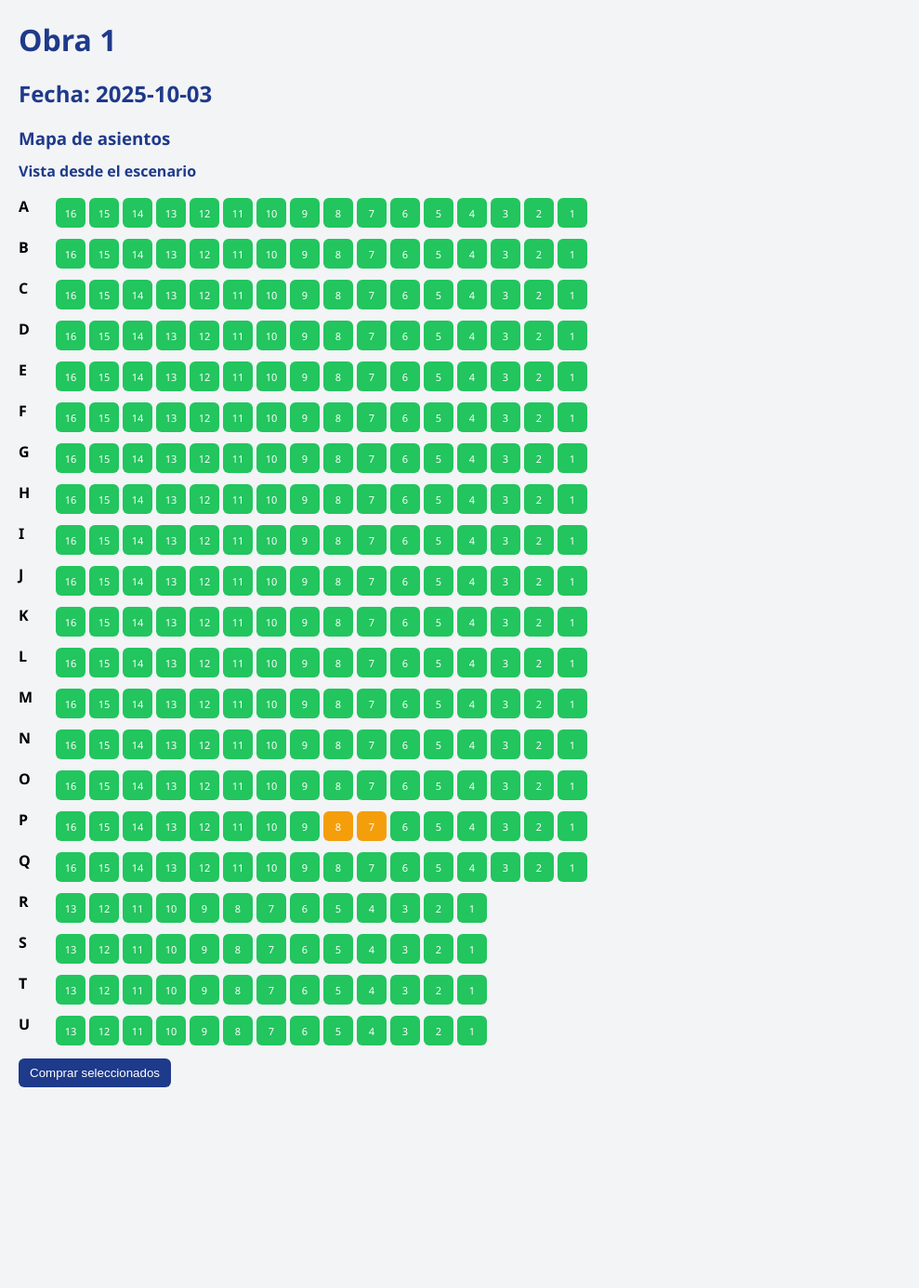
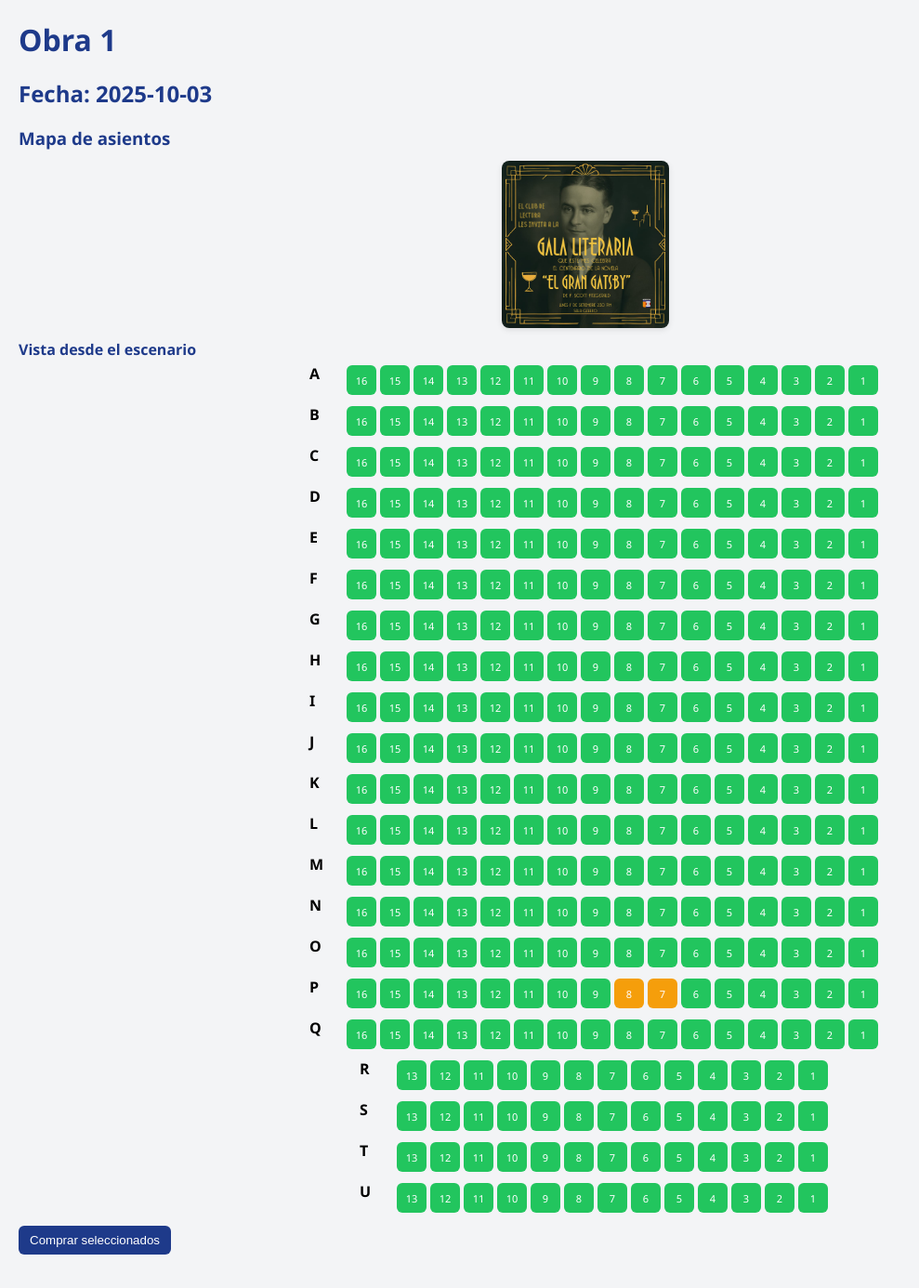
Before and after one commit to diegodjota04/auditorio_ibiza, a Flask app: page /evento/14 in a window 1280 px wide. Shown: the part 71-1457 px from the top of the page at 93% size, without its empty margins (0-989 px from the left). Before the commit the page ends 1241 px from the top, so only its background shows below. Run offline with Flask 3, Linux system fonts and the light colour scheme; data comes from the database, SQL or seed files in the repository.

Commit message:
cambios recientes

```diff
--- a/static/css/styles.css
+++ b/static/css/styles.css
@@ -113,6 +113,39 @@
   -webkit-user-select: none;
   user-select: none;
 }
+.info-superior {
+  display: flex;
+  justify-content: center;
+  align-items: flex-start;
+  gap: 20px;
+  margin-bottom: 12px;
+  flex-wrap: wrap;
+  max-width: 640px;
+  margin-left: auto;
+  margin-right: auto;
+}
+
+#evento-preview {
+  width: 180px;
+  height: 180px;
+  object-fit: cover;
+  border-radius: 8px;
+  box-shadow: 0 2px 6px rgba(0,0,0,0.1);
+}
+
+##grafico-estadisticas {
+  display: grid;
+  grid-template-columns: 1fr 1fr;
+  gap: 16px;
+  width: 100%;
+  max-width: 420px;
+  height: 180px;
+}
+
+#grafico-estadisticas canvas {
+  width: 100%;
+  height: 100%;
+}
 
 .disponible { background: #22c55e; }
 .vendido    { background: #f59e0b; }
@@ -143,11 +176,29 @@
 #seat-grid {
   display: flex;
   flex-direction: column;
-  align-items: left;
+  align-items: center;
   margin: 0 auto;
-  margin-top: 12px;
+  overflow-x: hidden; /* Evita el slider horizontal */
+  max-width: 100%;
 }
 
+.validacion-layout {
+  display: flex;
+  flex-direction: row;
+  gap: 20px;
+  align-items: flex-start;
+  flex-wrap: wrap;
+}
+
+.panel-izquierdo {
+  flex: 2;
+  min-width: 480px;
+}
+
+.panel-derecho {
+  flex: 1;
+  min-width: 300px;
+}
 
 /* Calendario */
 #calendario .fc-event-title {
--- a/templates/evento.html
+++ b/templates/evento.html
@@ -24,8 +24,12 @@
   <h2>Fecha: {{ fecha }}</h2>
 
   <h3>Mapa de asientos</h3>
-  <div class="escenario-label">Vista desde el escenario</div>
-  <div id="seat-grid">Cargando asientos...</div>
+    <div class="info-superior">
+      <img id="evento-preview" src="/static/eventos/{{ evento_id }}.jpg" alt="Imagen del evento">
+      <div id="grafico-estadisticas"></div>
+    </div>
+    <div class="escenario-label">Vista desde el escenario</div>
+    <div id="seat-grid">Seleccione un evento</div>
 
   <button id="comprar-btn">Comprar seleccionados</button>
   <p id="msg"></p>
```
Also changed, not shown: templates/validar.html (+36 -90 lines).
